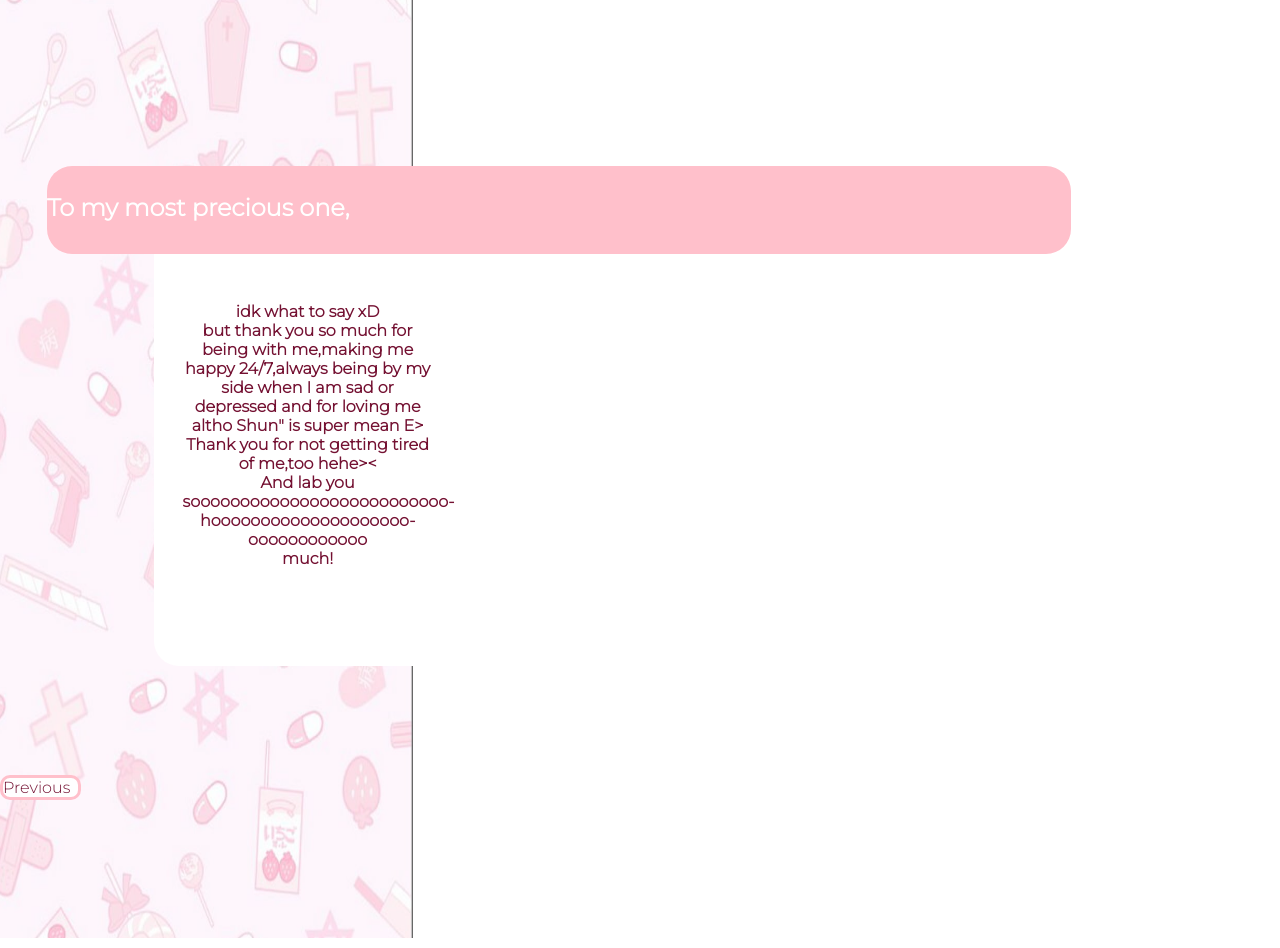
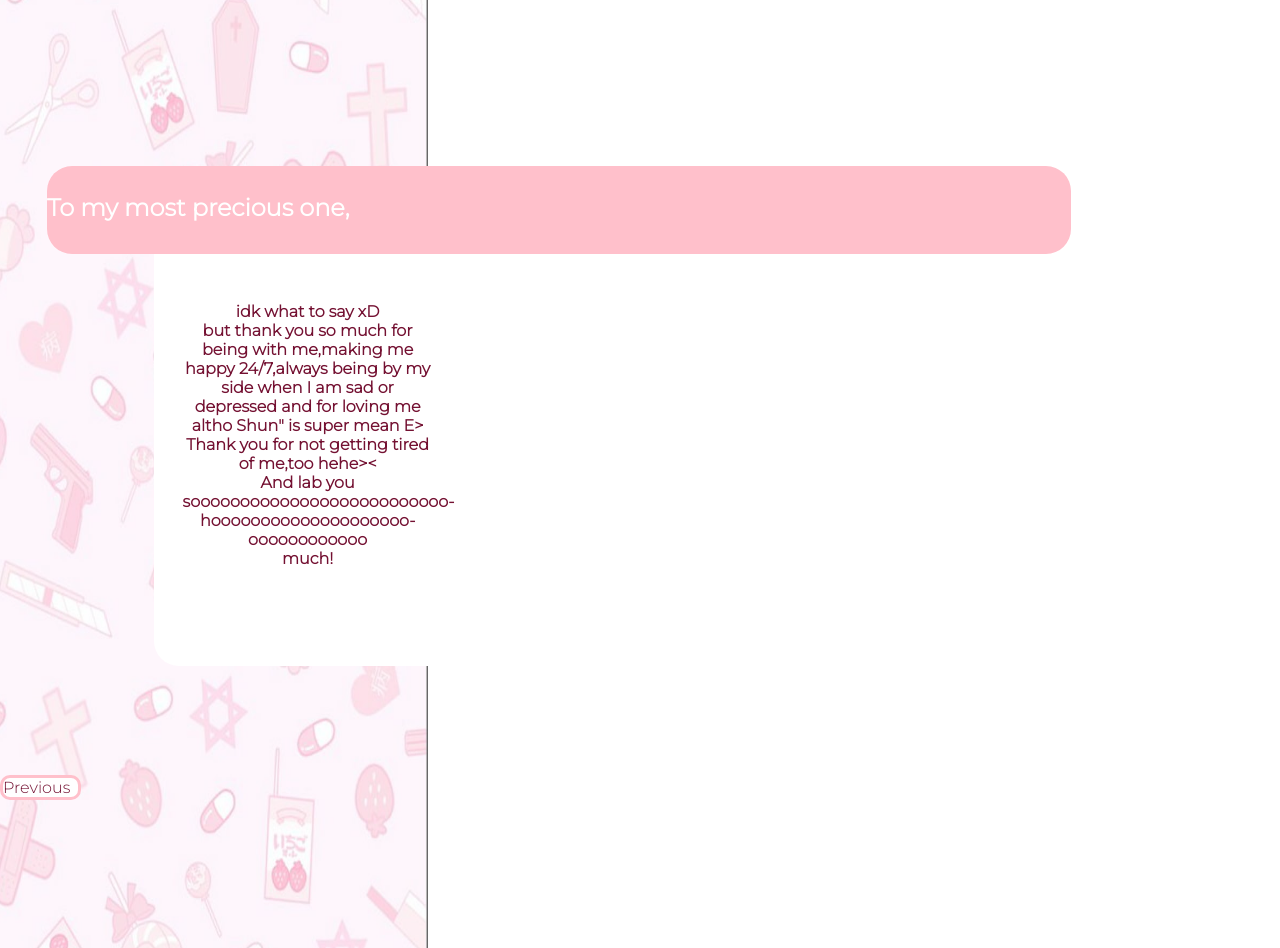
Before and after one commit to Shunlaelin/envelopetap, a plain HTML site: page index.html in a window 1280 px wide. Drawn offline with Linux system fonts and the light colour scheme.

Commit message:
Update index.css

```diff
--- a/css/index.css
+++ b/css/index.css
@@ -3,8 +3,8 @@ body{
 }
 .bgimg{
 	opacity: 0.6;
-	width: 415px;
-	height: 940px;
+	width: 430px;
+	height: 950px;
 	position: relative;
 	left: -10px;
 	top: -10px;
```
